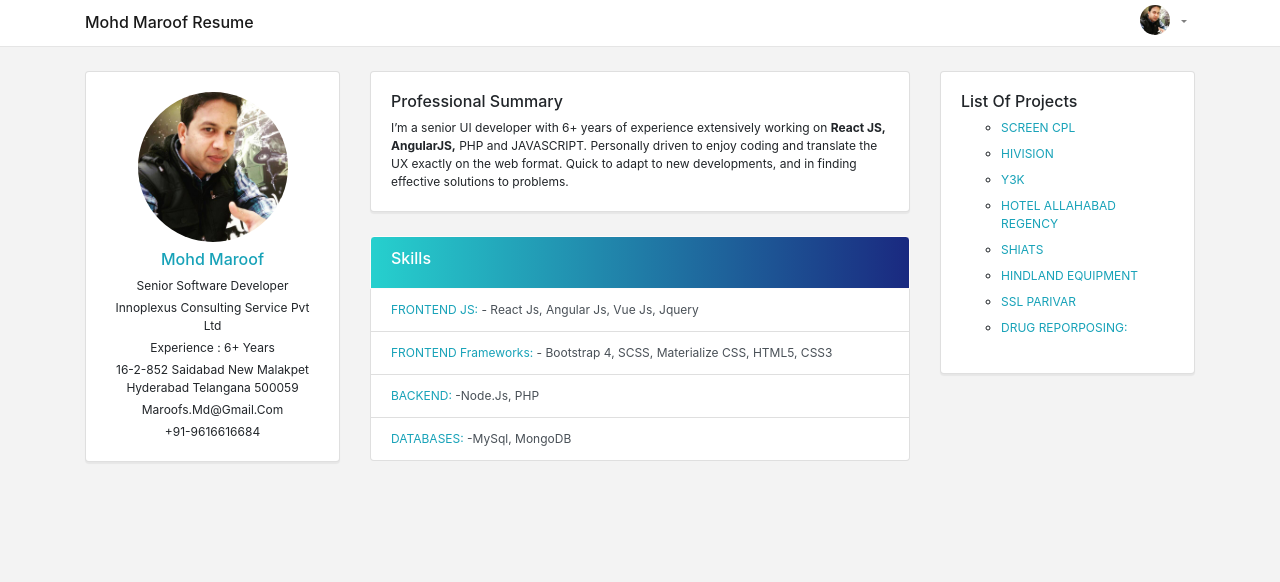
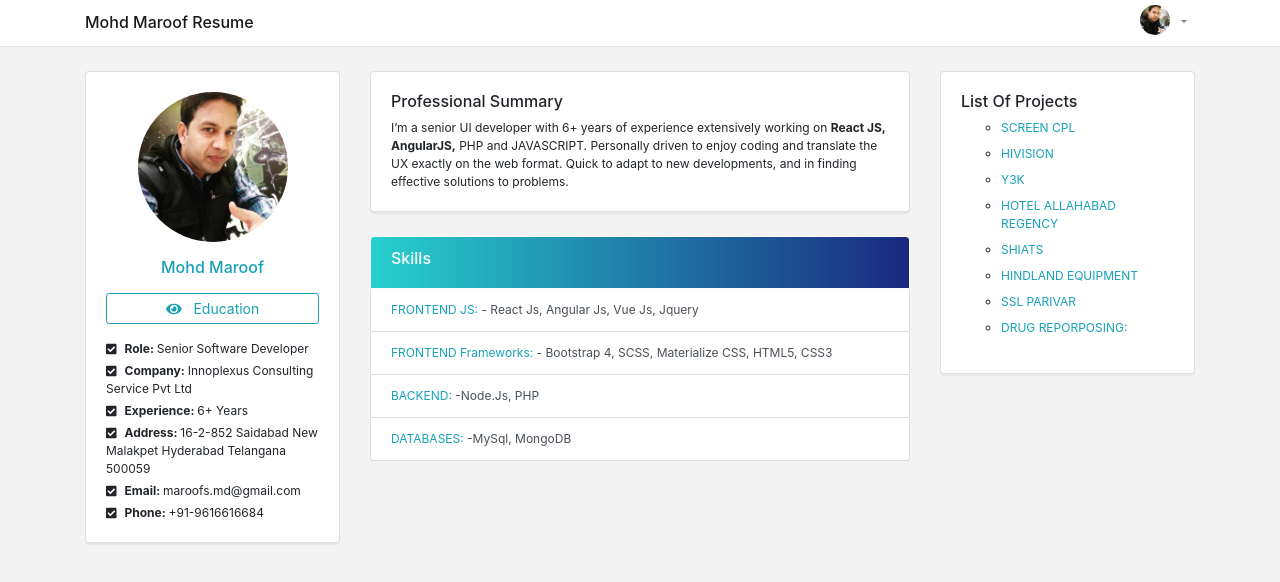
Before and after one commit to mohdmaroof/my-app, a React (Create React App) app: page / in a window 1280 px wide. Shown: the top 582 px of the page. Built offline with nearby package versions, Linux system fonts and the light colour scheme.

Commit message:
updated user profile and education details

```diff
--- a/src/App.js
+++ b/src/App.js
@@ -1,6 +1,6 @@
 import React, { Component } from 'react';
-import Header from './Component/Header'
-import Profile from './Component/Profile'
+import { Header, Profile } from './Component/index'
+import './Assets/FontAwesome'
 
 class App extends Component {
   render() {
--- /dev/null
+++ b/src/Assets/FontAwesome/index.js
@@ -0,0 +1,12 @@
+import { library } from '@fortawesome/fontawesome-svg-core'
+import {
+  faSignOutAlt,
+  faCheckSquare,
+  faEye
+} from '@fortawesome/free-solid-svg-icons'
+
+library.add(
+  faSignOutAlt,
+  faCheckSquare,
+  faEye
+)
--- a/src/Assets/css/settings.scss
+++ b/src/Assets/css/settings.scss
@@ -1,2 +1,3 @@
-@import './menubar/menubar';
-@import './UserProfile/userprofile'
+@import
+  './components/menubar',
+  './components/userprofile';
--- a/src/Component/Header/index.js
+++ b/src/Component/Header/index.js
@@ -11,6 +11,7 @@ import {
   DropdownItem,
   Container } from 'reactstrap';
 import PropTypes from 'prop-types';
+import { FontAwesomeIcon } from '@fortawesome/react-fontawesome'
 import maroof from '../../Assets/img/maroof.jpg'
 
 class Header extends Component {
@@ -43,7 +44,7 @@ class Header extends Component {
                     </DropdownToggle>
                     <DropdownMenu right>
                       <DropdownItem>
-                        Sign Out
+                        <FontAwesomeIcon icon="sign-out-alt" /> Sign Out
                       </DropdownItem>
                     </DropdownMenu>
                   </UncontrolledDropdown>
--- a/src/Component/ProfessionalSummary/index.js
+++ b/src/Component/ProfessionalSummary/index.js
@@ -1,7 +1,7 @@
 import React, { Component } from 'react'
 import { Card, CardBody } from 'reactstrap'
 import PropTypes from 'prop-types';
-import Skills from '../Skills'
+import { Skills } from '../../Component'
 
 export default class ProfessionalSummary extends Component {
   constructor (props) {
--- a/src/Component/Profile/index.js
+++ b/src/Component/Profile/index.js
@@ -1,8 +1,6 @@
 import React, { Component } from 'react'
 import { Container, Row, Col } from 'reactstrap'
-import UserProfile from '../UserProfile'
-import ProfessionalSummary from '../ProfessionalSummary'
-import ProjectList from '../ProjectList'
+import { UserProfile, ProfessionalSummary, ProjectList } from '../../Component'
 
 export default class Profile extends Component {
   constructor (props) {
@@ -21,7 +19,7 @@ export default class Profile extends Component {
                 userName='Mohd Maroof'
                 softwareEngineer='Senior Software Developer'
                 company='Innoplexus Consulting Service pvt Ltd'
-                experience='experience : 6+ Years'
+                experience='6+ Years'
                 address='16-2-852 Saidabad New Malakpet Hyderabad Telangana 500059'
                 email="maroofs.md@gmail.com"
                 Phone= '+91-9616616684'
--- a/src/Component/UserProfile/index.js
+++ b/src/Component/UserProfile/index.js
@@ -1,16 +1,30 @@
 import React, { Component } from 'react'
-import { Card, CardBody, CardTitle, CardSubtitle } from 'reactstrap'
+import {
+  Card,
+  CardBody,
+  CardTitle,
+  Button,
+  Modal,
+  ModalHeader,
+  ModalBody,
+  Row,
+  Table,
+  Col } from 'reactstrap'
 import PropTypes from 'prop-types';
+import { FontAwesomeIcon } from '@fortawesome/react-fontawesome'
 import maroof from '../../Assets/img/maroof.jpg'
 
 export default class UserProfile extends Component {
 	constructor (props) {
-		super(props)
-    this.state = {
-
-    };
-	}
-
+		super(props);
+    this.state = { modal: false };
+    this.toggle = this.toggle.bind(this);
+  }
+  toggle() {
+    this.setState({
+      modal: !this.state.modal
+    });
+  }
 	render() {
     return (
       <React.Fragment>
@@ -19,15 +33,77 @@ export default class UserProfile extends Component {
             <div className='mx-auto'>
               <img className='user-profile' src={maroof} alt='Maroof' />
             </div>
-            <CardTitle className='my-2 text-center text-info text-capitalize'><h6>{this.props.userName}</h6></CardTitle>
-            <CardSubtitle className='my-1 text-capitalize text-center font-12'>{this.props.softwareEngineer}</CardSubtitle>
-            <p className='text-capitalize text-center mb-1'>{this.props.company}</p>
-            <p className='text-capitalize text-center mb-1'>{this.props.experience}</p>
-            <p className='text-capitalize text-center mb-1'>{this.props.address}</p>
-            <p className='text-capitalize text-center mb-1'>{this.props.email}</p>
-            <p className='text-capitalize text-center mb-0'>{this.props.Phone}</p>
+            <CardTitle className='my-3 text-center text-info text-capitalize'>
+              <h6 className='mb-0'>{this.props.userName}</h6>
+            </CardTitle>
+            <Row className='mb-3'>
+              <Col lg={12}>
+                <Button className='btn-block btn-sm shadow-none' outline color="info" onClick={this.toggle}>
+                <FontAwesomeIcon icon="eye" className='mr-2' /> Education
+                </Button>
+              </Col>
+            </Row>
+            <p className='my-1 text-capitalize font-12'>
+              <FontAwesomeIcon icon="check-square" className='mr-2' />
+              <b>Role: </b>{this.props.softwareEngineer}
+            </p>
+            <p className='text-capitalize mb-1'>
+              <FontAwesomeIcon icon="check-square" className='mr-2' />
+              <b>Company: </b>{this.props.company}
+            </p>
+            <p className='text-capitalize mb-1'>
+              <FontAwesomeIcon icon="check-square" className='mr-2' />
+              <b>Experience: </b>{this.props.experience}
+            </p>
+            <p className='text-capitalize mb-1'>
+              <FontAwesomeIcon icon="check-square" className='mr-2' />
+              <b>Address: </b>{this.props.address}
+            </p>
+            <p className='mb-1'>
+              <FontAwesomeIcon icon="check-square" className='mr-2' />
+              <b>Email: </b>{this.props.email}
+            </p>
+            <p className='text-capitalize mb-0'>
+              <FontAwesomeIcon icon="check-square" className='mr-2' />
+              <b>Phone: </b>{this.props.Phone}
+            </p>
           </CardBody>
         </Card>
+        <Modal isOpen={this.state.modal} toggle={this.toggle} className={this.props.className}>
+          <ModalHeader toggle={this.toggle}>Education</ModalHeader>
+          <ModalBody>
+            <Table className='mb-0'>
+              <thead>
+                <tr>
+                  <th>Course</th>
+                  <th>Board / University</th>
+                  <th>School / College</th>
+                  <th>Year of Passing</th>
+                </tr>
+              </thead>
+              <tbody>
+                <tr>
+                  <th scope="row">SSC (10th) </th>
+                  <td>CBSE Board</td>
+                  <td>ML convent Allahabad </td>
+                  <td>2004</td>
+                </tr>
+                <tr>
+                  <th scope="row">HSC (12th)</th>
+                  <td>CBSE Board</td>
+                  <td>ML convent Allahabad</td>
+                  <td>2006</td>
+                </tr>
+                <tr>
+                  <th scope="row">COMPUTER SCIENCE (B.TECH)</th>
+                  <td>JNTU Hyderabad</td>
+                  <td>Greenfort Engineering College Hyd</td>
+                  <td>2011</td>
+                </tr>
+              </tbody>
+            </Table>
+          </ModalBody>
+        </Modal>
       </React.Fragment>
     );
   }
--- /dev/null
+++ b/src/Component/index.js
@@ -0,0 +1,15 @@
+import Header from './Header'
+import Profile from './Profile'
+import UserProfile from './UserProfile'
+import ProfessionalSummary from './ProfessionalSummary'
+import ProjectList from './ProjectList'
+import Skills from './Skills'
+
+export {
+  Header,
+  Profile,
+  UserProfile,
+  ProfessionalSummary,
+  ProjectList,
+  Skills
+}
```
Also changed, not shown: src/Assets/css/components/_menubar.scss (renamed from src/Assets/css/menubar/_menubar.scss), src/Assets/css/components/_userprofile.scss (renamed from src/Assets/css/UserProfile/_userprofile.scss), src/logo.svg (deleted).
